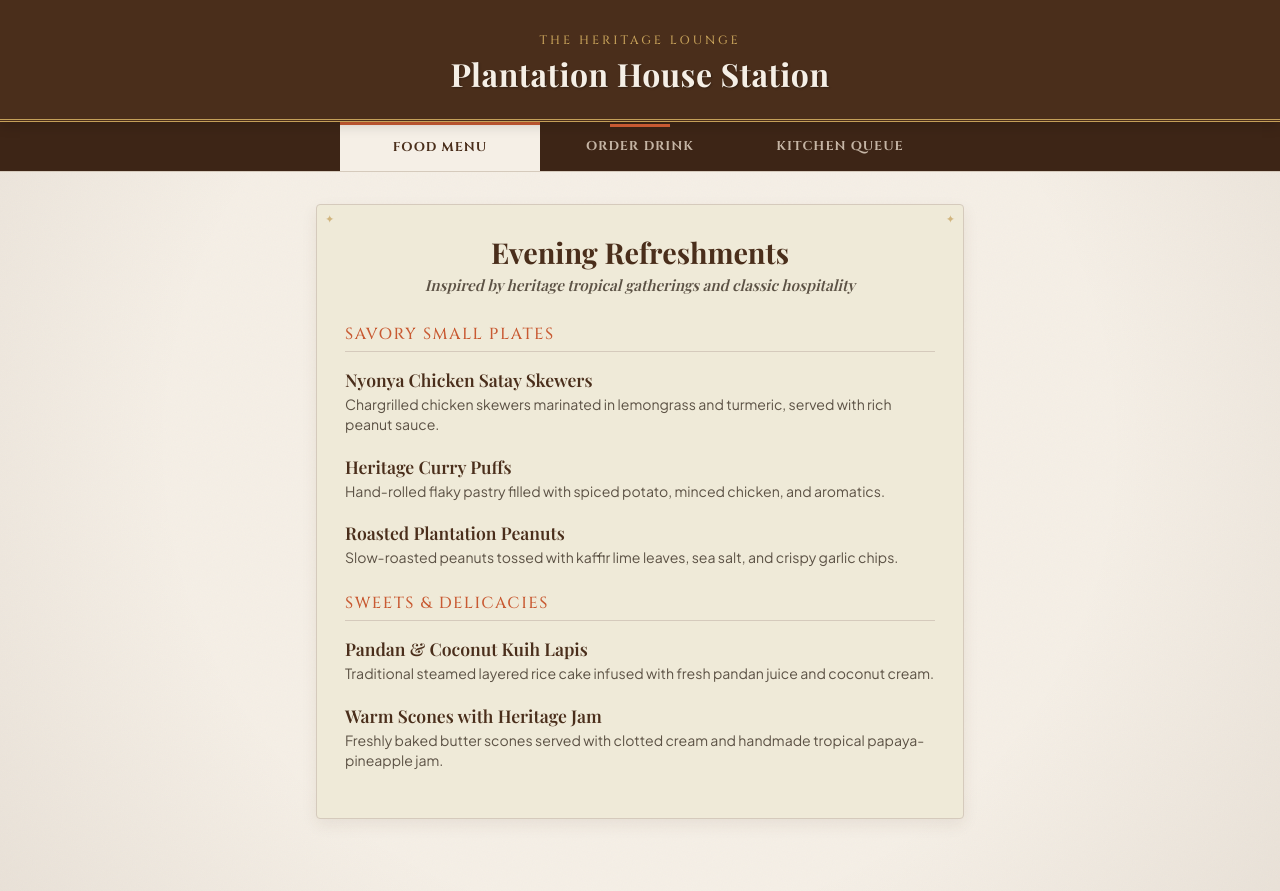
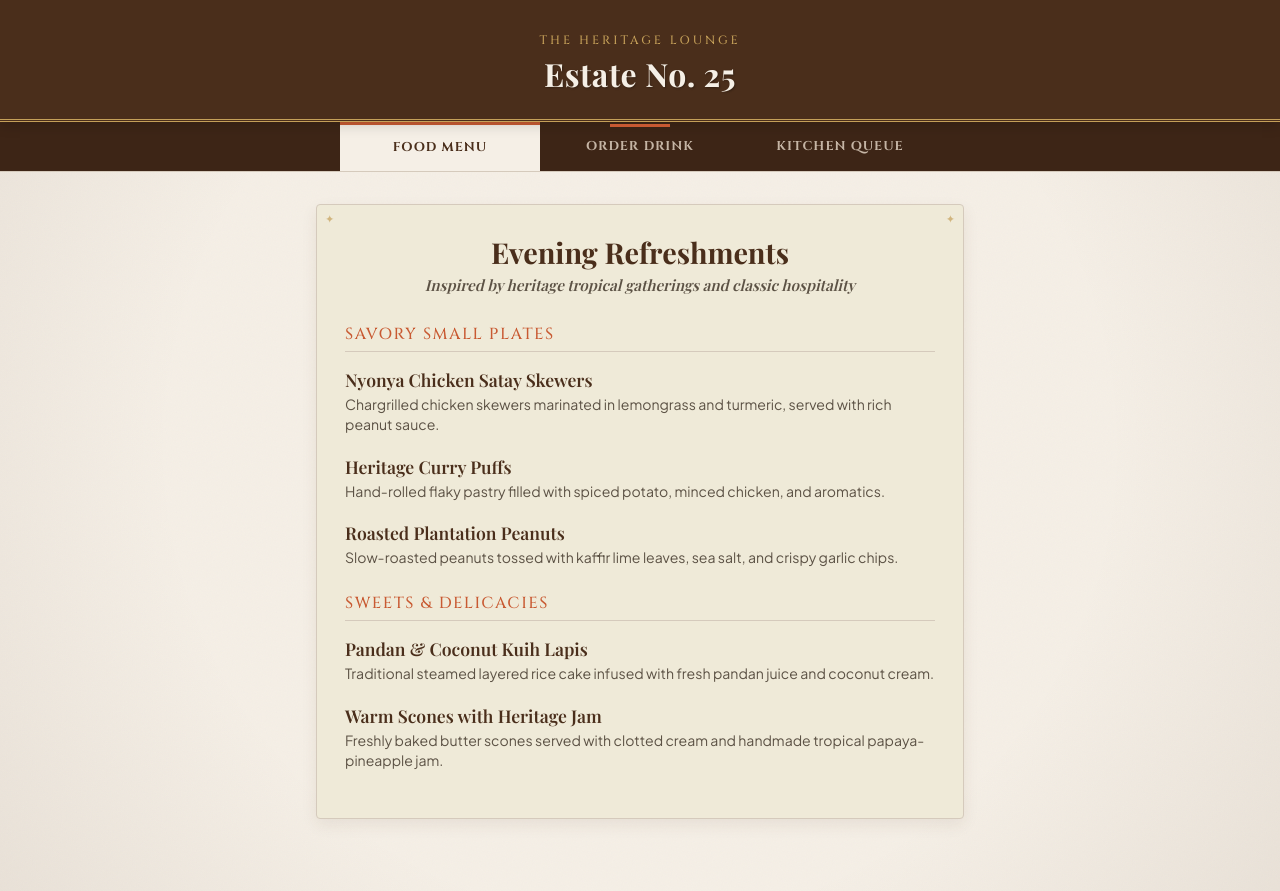
Before and after one commit to ericataus/Estate25, a plain HTML site: page index.html in a window 1280 px wide. Drawn offline with nearby package versions, Linux system fonts and the light colour scheme; a web font is replaced by a local one.

Commit message:
Update index.html

```diff
--- a/index.html
+++ b/index.html
@@ -3,7 +3,7 @@
 <head>
     <meta charset="UTF-8">
     <meta name="viewport" content="width=device-width, initial-scale=1.0">
-    <title>The Plantation House - Guest Menu & Ordering Station</title>
+    <title>Estate No. 25 - Guest Menu & Ordering Station</title>
     <link rel="preconnect" href="https://fonts.googleapis.com">
     <link rel="preconnect" href="https://fonts.gstatic.com" crossorigin>
     <link href="https://fonts.googleapis.com/css2?family=Cinzel:wght@500;700&family=Playfair+Display:ital,wght@0,600;0,700;1,400&family=Plus+Jakarta+Sans:wght@400;500;600&display=swap" rel="stylesheet">
@@ -455,7 +455,7 @@
 
     <header>
         <div class="brand-subtitle">The Heritage Lounge</div>
-        <h1>Plantation House Station</h1>
+        <h1>Estate No. 25</h1>
     </header>
 
     <div class="nav-container">
```
